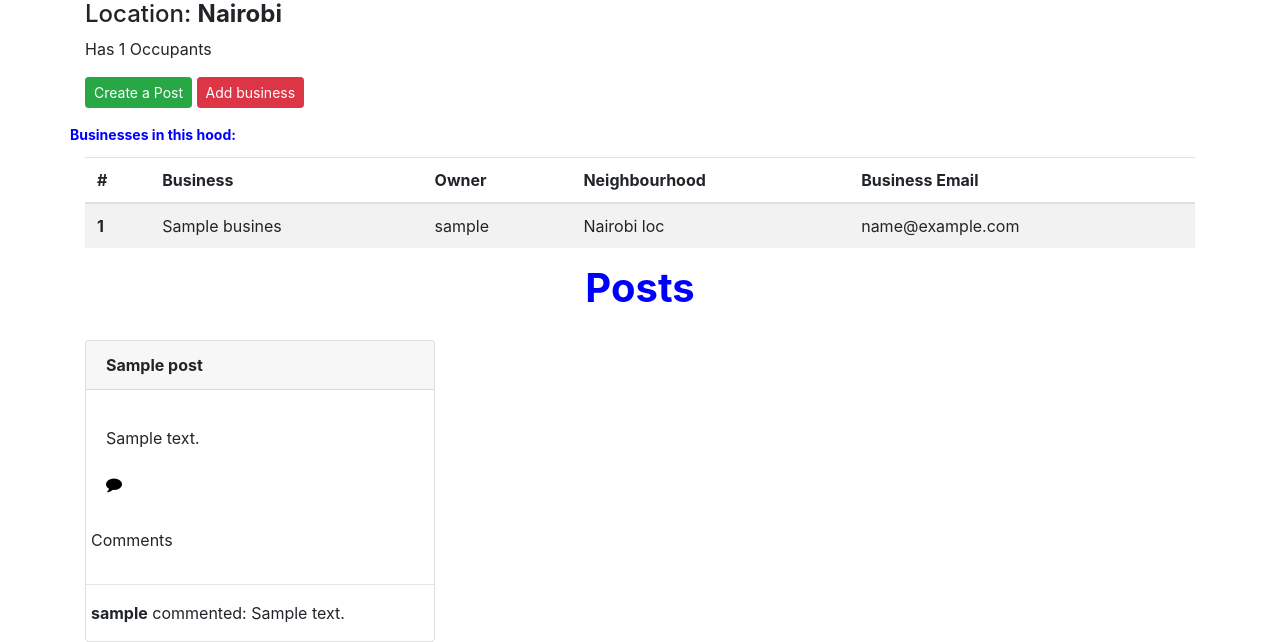
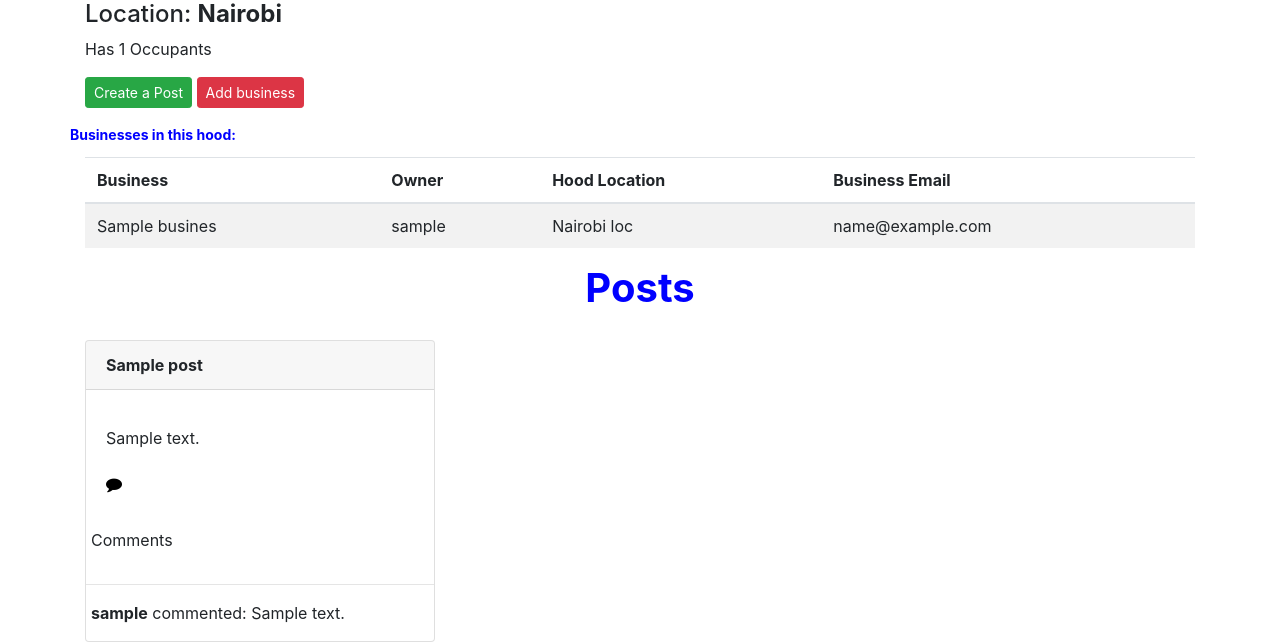
Before and after one commit to erastus-1/Mtaafix, a Django app: page /hoods in a window 1280 px wide. Shown: the part 362-1004 px from the top of the page. Run offline with Django 3.2, Linux system fonts and the light colour scheme; a user stored in the database is signed in; tables that the repository leaves empty hold one stand-in row (values such as "Sample post"); some libraries are stand-ins or nearby versions.

Commit message:
deployment to heroku

```diff
--- a/mtaapp/templates/hood/hood.html
+++ b/mtaapp/templates/hood/hood.html
@@ -25,10 +25,9 @@
     <table class="table table-striped table-white">
         <thead>
             <tr>
-                <th scope="col">#</th>
                 <th scope="col">Business</th>
                 <th scope="col">Owner</th>
-                <th scope="col">Neighbourhood</th>
+                <th scope="col">Hood Location</th>
                 <th scope="col">Business Email</th>
 
             </tr>
@@ -37,7 +36,6 @@
             {% if businesses %}
             {% for biz in businesses %}
             <tr>
-                <th scope="row">1</th>
                 <td>{{biz.name.capitalize}}</td>
                 <td>{{biz.user}}</td>
                 <td>{{ biz.hood }}</td>
```
